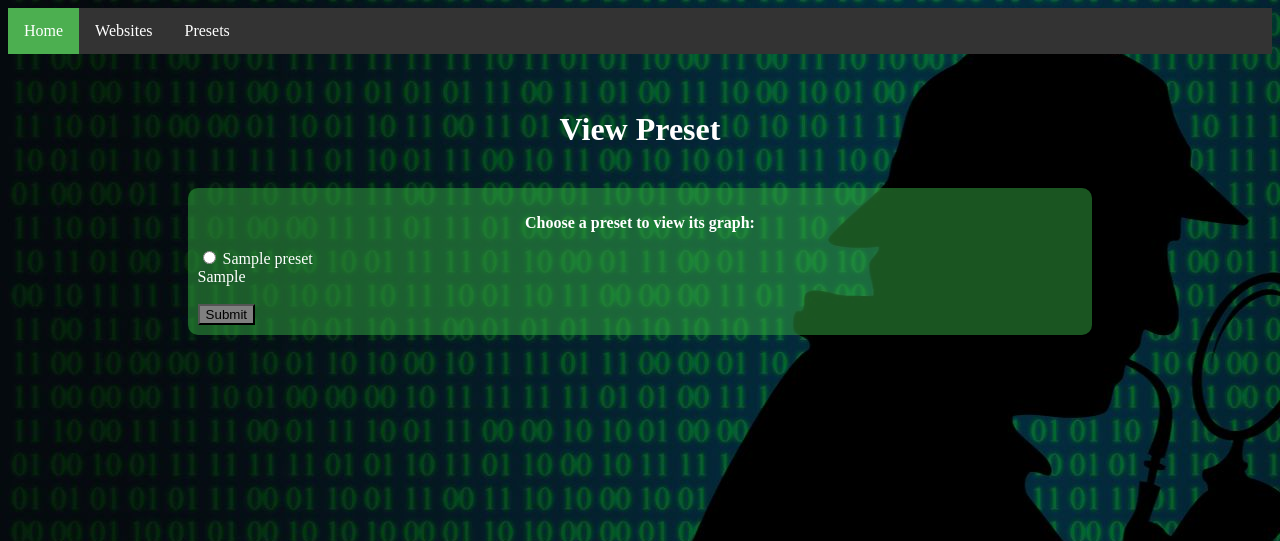
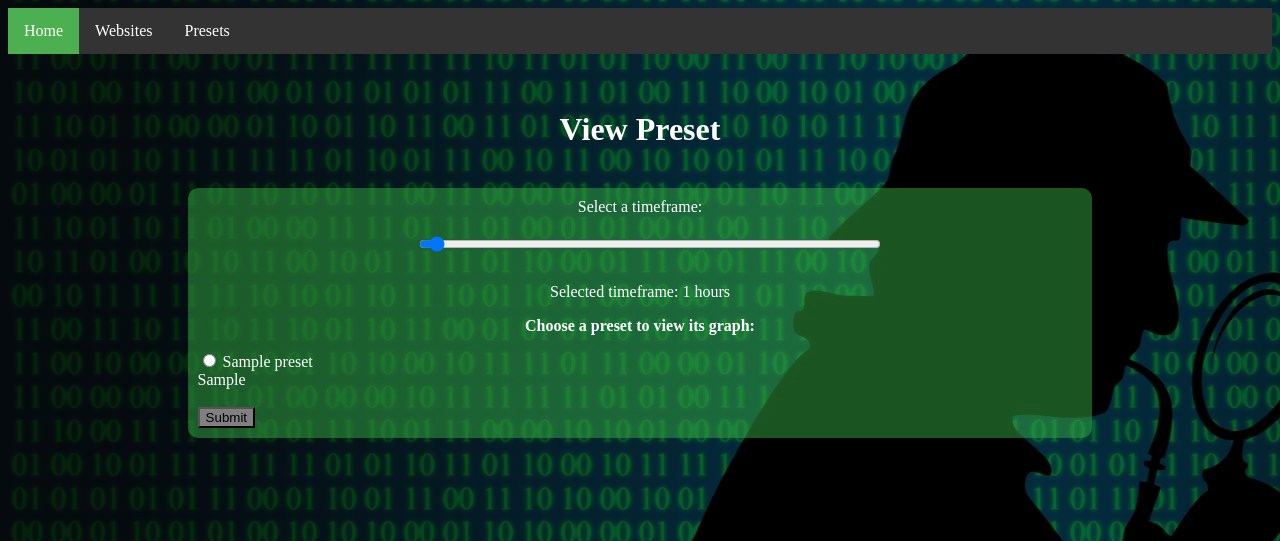
Before and after one commit to CastilloAnthony/CS-4800_Project_Sherlock, a Flask app: template templates/viewPreset.html in a window 1280 px wide. Shown: the top 541 px of the page. Run offline with Flask 3, Linux system fonts and the light colour scheme; the template is opened without the code that fills it: most values are stand-ins (such as "Sample title", 1, 10 or a date in 2020).

Commit message:
added slider to viewpreset

```diff
--- a/controllers/viewPreset.py
+++ b/controllers/viewPreset.py
@@ -50,6 +50,8 @@ class ViewPreset():
         """
         #This will be a stringed thing that looks like a dictionary
         presetStringedDict = request.form['selected_options[]']
+        slider = int(request.form['slider'])
+
         #lets make it into a list
         presetDict = self.EditPreset.parseStringToDict(presetStringedDict)
         presetList = presetDict['presetLists']
@@ -60,7 +62,7 @@ class ViewPreset():
                 'id': uuid.uuid4(),
                 'request_type': 'request',
                 'column': 'pollingData',
-                'query': {'url':i, 'timestamp':{'$gte':time.time()-60*60*24}}
+                'query': {'url':i, 'timestamp':{'$gte':time.time()-60*60*slider}}
             }
             data = requestData(pollingDataRequest, self.__requestQ, self.__dataQ)["data"] #line implented by Christian
             listOfWebsites.append(data)
--- a/templates/viewPreset.html
+++ b/templates/viewPreset.html
@@ -6,11 +6,48 @@
             <meta charset="UTF-8">
             <title>Delete Preset</title>
             <link rel= "stylesheet" type= "text/css" href= "{{ url_for('static',filename='styles/style1.css') }}">
+            <style>
+                /* Add some basic styling to the slider */
+                input[type="range"] {
+                width: 100%;
+                padding: 10px;
+                margin: 5px 0;
+                }
+
+                /* Style the container for better visualization */
+                .slider-container {
+                width: 50%;
+                margin: auto;
+                }
+
+                /* Style the label for better visualization */
+                label {
+                display: block;
+                margin-bottom: 5px;
+                }
+
+            </style>
         </head>
         <body>
             <h1  style="text-align:center;color:white;">View Preset</h1><br>
             <div>
             <form action="viewPreset/newViewPreset" style="display:inline-block" method="POST" onsubmit="return validateForm3()" id="myForm">
+                <div class="slider-container">
+                    <label for="slider">Select a timeframe:</label>
+                    <!-- Set the name attribute to identify the input when submitting the form -->
+                    <input type="range" id="slider" name="slider" min="1" max="24" step="1" value="1">
+                    <p id="slider-value">Selected timeframe: 1 hours</p>
+                </div>
+                <script>
+                    // Add JavaScript to update the displayed value
+                    const slider = document.getElementById('slider');
+                    const sliderValue = document.getElementById('slider-value');
+
+                    slider.addEventListener('input', () => {
+                      sliderValue.textContent = `Selected value: ${slider.value} hours`;
+                    });
+                </script>
+
                 <p style="text-align: center;"><strong>Choose a preset to view its graph:</strong></p>
                 <!--
                     [
--- a/templates/viewWebsite.html
+++ b/templates/viewWebsite.html
@@ -45,10 +45,10 @@
             <div>
             <form action="viewWebsite/newViewWebsite" style="display:inline-block" method="POST" onsubmit="return validateForm3()" id="myForm">
                 <div class="slider-container">
-                    <label for="slider">Select a value:</label>
+                    <label for="slider">Select a timeframe:</label>
                     <!-- Set the name attribute to identify the input when submitting the form -->
-                    <input type="range" id="slider" name="slider" min="1" max="24" step="1" value="12">
-                    <p id="slider-value">Selected value: 12 hours</p>
+                    <input type="range" id="slider" name="slider" min="1" max="24" step="1" value="1">
+                    <p id="slider-value">Selected timeframe: 1 hours</p>
                 </div>
                 <script>
                     // Add JavaScript to update the displayed value
```
